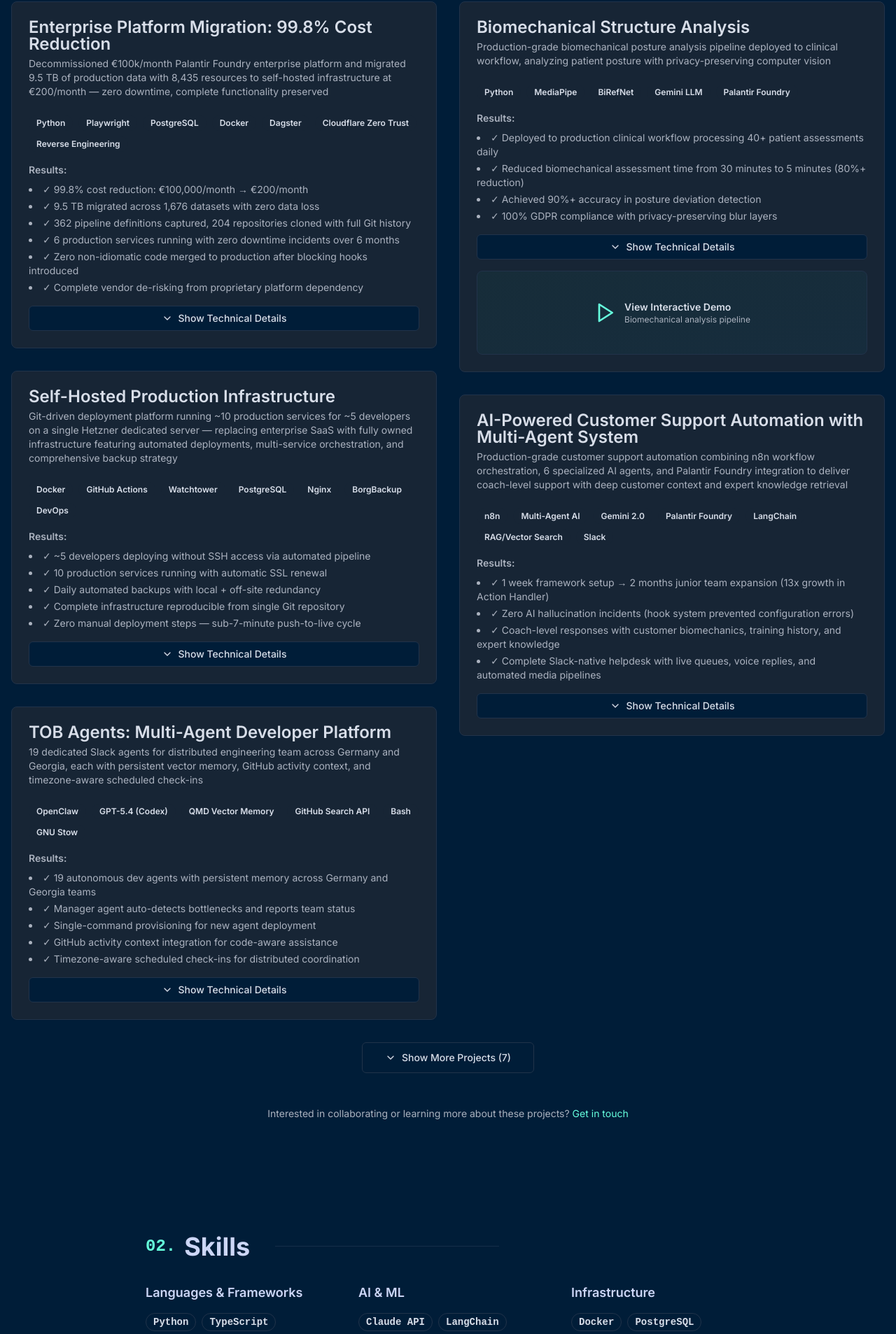
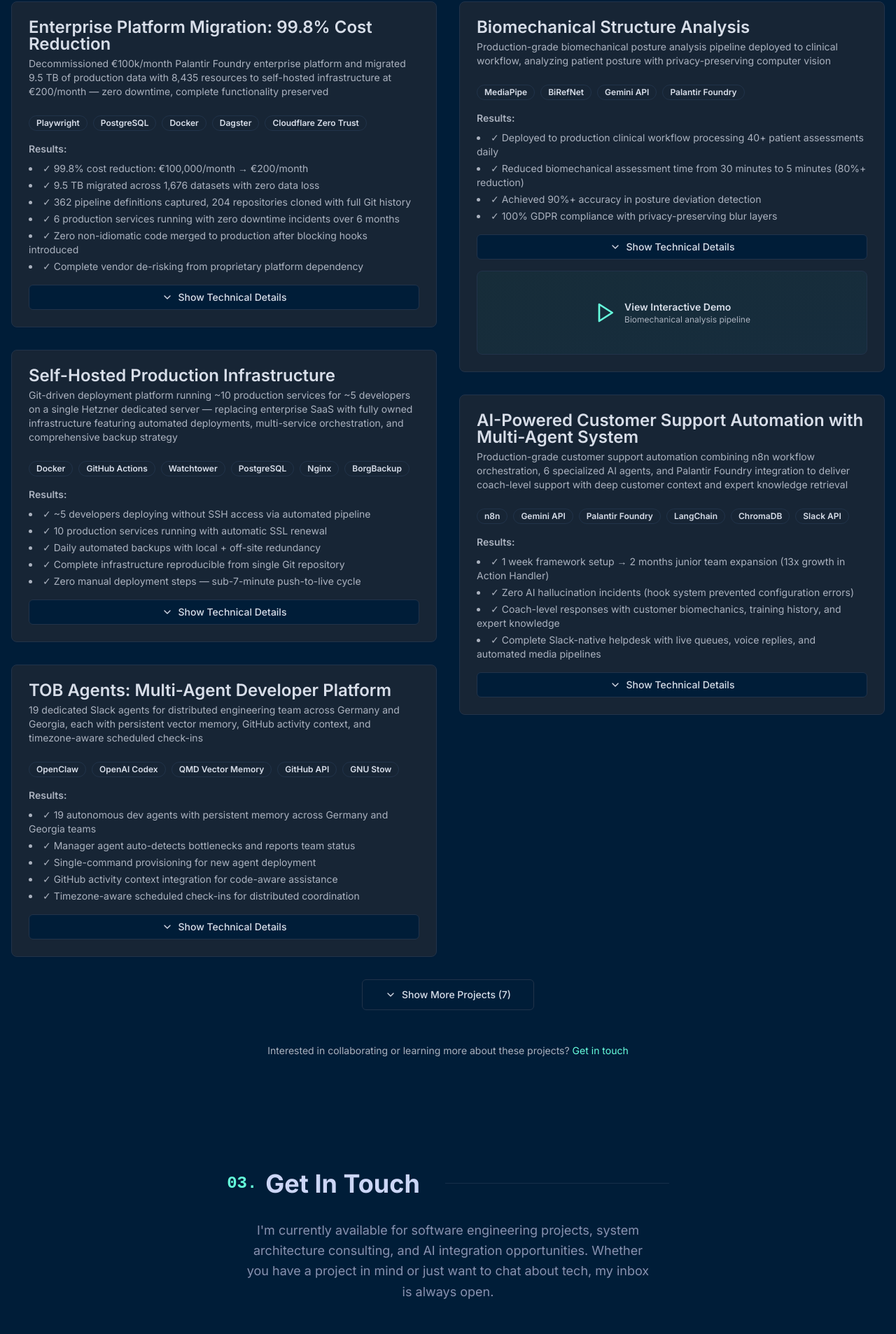
Before and after one commit to JohannesSchulz97/personal-website, a Next.js app: page / in a window 1280 px wide. Shown: the part 1921-3828 px from the top of the page at 70% size. Built offline with nearby package versions, Linux system fonts and the light colour scheme.

Commit message:
Remove Skills section, clean up project badges to be specific and use outline variant

```diff
--- a/app/page.tsx
+++ b/app/page.tsx
@@ -91,9 +91,6 @@
       {/* Projects */}
       <ProjectsSection />
 
-      {/* Skills */}
-      <SkillsSection />
-
       {/* Contact */}
       <ContactSection />
     </div>
--- a/components/sections/contact.tsx
+++ b/components/sections/contact.tsx
@@ -6,7 +6,7 @@
   return (
     <section id="contact" className="py-24">
       <div className="container mx-auto px-4 max-w-2xl text-center">
-        <SectionHeading number="04" className="justify-center">Get In Touch</SectionHeading>
+        <SectionHeading number="03" className="justify-center">Get In Touch</SectionHeading>
         <p className="text-slate mb-12 max-w-xl mx-auto leading-relaxed">
           I'm currently available for software engineering projects, system architecture consulting,
           and AI integration opportunities. Whether you have a project in mind or just want to chat
--- a/components/sections/projects.tsx
+++ b/components/sections/projects.tsx
@@ -55,13 +55,11 @@
           </CardHeader>
           <CardContent className="flex-1 flex flex-col space-y-4">
             <div className="flex flex-wrap gap-2">
-              <Badge variant="secondary">Python</Badge>
-              <Badge variant="secondary">Playwright</Badge>
-              <Badge variant="secondary">PostgreSQL</Badge>
-              <Badge variant="secondary">Docker</Badge>
-              <Badge variant="secondary">Dagster</Badge>
-              <Badge variant="secondary">Cloudflare Zero Trust</Badge>
-              <Badge variant="secondary">Reverse Engineering</Badge>
+              <Badge variant="outline">Playwright</Badge>
+              <Badge variant="outline">PostgreSQL</Badge>
+              <Badge variant="outline">Docker</Badge>
+              <Badge variant="outline">Dagster</Badge>
+              <Badge variant="outline">Cloudflare Zero Trust</Badge>
             </div>
 
             {/* Results - Always Visible */}
@@ -147,13 +145,12 @@
           </CardHeader>
           <CardContent className="flex-1 flex flex-col space-y-4">
             <div className="flex flex-wrap gap-2">
-              <Badge variant="secondary">Docker</Badge>
-              <Badge variant="secondary">GitHub Actions</Badge>
-              <Badge variant="secondary">Watchtower</Badge>
-              <Badge variant="secondary">PostgreSQL</Badge>
-              <Badge variant="secondary">Nginx</Badge>
-              <Badge variant="secondary">BorgBackup</Badge>
-              <Badge variant="secondary">DevOps</Badge>
+              <Badge variant="outline">Docker</Badge>
+              <Badge variant="outline">GitHub Actions</Badge>
+              <Badge variant="outline">Watchtower</Badge>
+              <Badge variant="outline">PostgreSQL</Badge>
+              <Badge variant="outline">Nginx</Badge>
+              <Badge variant="outline">BorgBackup</Badge>
             </div>
 
             {/* Results - Always Visible */}
@@ -236,12 +233,11 @@
           </CardHeader>
           <CardContent className="flex-1 flex flex-col space-y-4">
             <div className="flex flex-wrap gap-2">
-              <Badge variant="secondary">OpenClaw</Badge>
-              <Badge variant="secondary">GPT-5.4 (Codex)</Badge>
-              <Badge variant="secondary">QMD Vector Memory</Badge>
-              <Badge variant="secondary">GitHub Search API</Badge>
-              <Badge variant="secondary">Bash</Badge>
-              <Badge variant="secondary">GNU Stow</Badge>
+              <Badge variant="outline">OpenClaw</Badge>
+              <Badge variant="outline">OpenAI Codex</Badge>
+              <Badge variant="outline">QMD Vector Memory</Badge>
+              <Badge variant="outline">GitHub API</Badge>
+              <Badge variant="outline">GNU Stow</Badge>
             </div>
 
             {/* Results - Always Visible */}
@@ -310,13 +306,11 @@
           </CardHeader>
           <CardContent className="flex-1 flex flex-col space-y-4">
             <div className="flex flex-wrap gap-2">
-              <Badge variant="secondary">Python</Badge>
-              <Badge variant="secondary">LangGraph</Badge>
-              <Badge variant="secondary">LangChain</Badge>
-              <Badge variant="secondary">LangSmith Studio</Badge>
-              <Badge variant="secondary">MCP Protocol</Badge>
-              <Badge variant="secondary">FastAPI</Badge>
-              <Badge variant="secondary">Architecture Design</Badge>
+              <Badge variant="outline">LangGraph</Badge>
+              <Badge variant="outline">LangChain</Badge>
+              <Badge variant="outline">LangSmith</Badge>
+              <Badge variant="outline">MCP</Badge>
+              <Badge variant="outline">FastAPI</Badge>
             </div>
 
             {/* Results - Always Visible */}
@@ -399,11 +393,9 @@
           </CardHeader>
           <CardContent className="flex-1 flex flex-col space-y-4">
             <div className="flex flex-wrap gap-2">
-              <Badge variant="secondary">Rust</Badge>
-              <Badge variant="secondary">TypeScript</Badge>
-              <Badge variant="secondary">Fork Engineering</Badge>
-              <Badge variant="secondary">Agent Orchestration</Badge>
-              <Badge variant="secondary">Cross-Platform</Badge>
+              <Badge variant="outline">Rust</Badge>
+              <Badge variant="outline">React Native</Badge>
+              <Badge variant="outline">Expo</Badge>
             </div>
 
             {/* Results - Always Visible */}
@@ -466,12 +458,11 @@
           </CardHeader>
           <CardContent className="flex-1 flex flex-col space-y-4">
             <div className="flex flex-wrap gap-2">
-              <Badge variant="secondary">Python</Badge>
-              <Badge variant="secondary">n8n</Badge>
-              <Badge variant="secondary">LangChain</Badge>
-              <Badge variant="secondary">GPT-4</Badge>
-              <Badge variant="secondary">PostgreSQL</Badge>
-              <Badge variant="secondary">Slack API</Badge>
+              <Badge variant="outline">n8n</Badge>
+              <Badge variant="outline">LangChain</Badge>
+              <Badge variant="outline">OpenAI API</Badge>
+              <Badge variant="outline">PostgreSQL</Badge>
+              <Badge variant="outline">Slack API</Badge>
             </div>
 
             {/* Results - Always Visible */}
@@ -550,11 +541,10 @@
           </CardHeader>
           <CardContent className="flex-1 flex flex-col space-y-4">
             <div className="flex flex-wrap gap-2">
-              <Badge variant="secondary">Python</Badge>
-              <Badge variant="secondary">MediaPipe</Badge>
-              <Badge variant="secondary">BiRefNet</Badge>
-              <Badge variant="secondary">Gemini LLM</Badge>
-              <Badge variant="secondary">Palantir Foundry</Badge>
+              <Badge variant="outline">MediaPipe</Badge>
+              <Badge variant="outline">BiRefNet</Badge>
+              <Badge variant="outline">Gemini API</Badge>
+              <Badge variant="outline">Palantir Foundry</Badge>
             </div>
 
             {/* Results - Always Visible */}
@@ -624,13 +614,12 @@
           </CardHeader>
           <CardContent className="flex-1 flex flex-col space-y-4">
             <div className="flex flex-wrap gap-2">
-              <Badge variant="secondary">n8n</Badge>
-              <Badge variant="secondary">Multi-Agent AI</Badge>
-              <Badge variant="secondary">Gemini 2.0</Badge>
-              <Badge variant="secondary">Palantir Foundry</Badge>
-              <Badge variant="secondary">LangChain</Badge>
-              <Badge variant="secondary">RAG/Vector Search</Badge>
-              <Badge variant="secondary">Slack</Badge>
+              <Badge variant="outline">n8n</Badge>
+              <Badge variant="outline">Gemini API</Badge>
+              <Badge variant="outline">Palantir Foundry</Badge>
+              <Badge variant="outline">LangChain</Badge>
+              <Badge variant="outline">ChromaDB</Badge>
+              <Badge variant="outline">Slack API</Badge>
             </div>
 
             {/* Results - Always Visible */}
@@ -717,11 +706,11 @@
           </CardHeader>
           <CardContent className="flex-1 flex flex-col space-y-4">
             <div className="flex flex-wrap gap-2">
-              <Badge variant="secondary">Next.js</Badge>
-              <Badge variant="secondary">React</Badge>
-              <Badge variant="secondary">TypeScript</Badge>
-              <Badge variant="secondary">LLM Orchestration</Badge>
-              <Badge variant="secondary">DAG Architecture</Badge>
+              <Badge variant="outline">Next.js</Badge>
+              <Badge variant="outline">React</Badge>
+              <Badge variant="outline">TypeScript</Badge>
+              <Badge variant="outline">LLM Orchestration</Badge>
+              <Badge variant="outline">DAG Architecture</Badge>
             </div>
 
             {/* Results - Always Visible */}
@@ -794,11 +783,11 @@
           </CardHeader>
           <CardContent className="flex-1 flex flex-col space-y-4">
             <div className="flex flex-wrap gap-2">
-              <Badge variant="secondary">LangChain</Badge>
-              <Badge variant="secondary">Google AI</Badge>
-              <Badge variant="secondary">ChromaDB</Badge>
-              <Badge variant="secondary">Multi-Modal RAG</Badge>
-              <Badge variant="secondary">Computer Vision</Badge>
+              <Badge variant="outline">LangChain</Badge>
+              <Badge variant="outline">Google AI</Badge>
+              <Badge variant="outline">ChromaDB</Badge>
+              <Badge variant="outline">Multi-Modal RAG</Badge>
+              <Badge variant="outline">Computer Vision</Badge>
             </div>
 
             {/* Results - Always Visible */}
@@ -870,11 +859,11 @@
           </CardHeader>
           <CardContent className="flex-1 flex flex-col space-y-4">
             <div className="flex flex-wrap gap-2">
-              <Badge variant="secondary">Playwright</Badge>
-              <Badge variant="secondary">BeautifulSoup</Badge>
-              <Badge variant="secondary">Python</Badge>
-              <Badge variant="secondary">Palantir Foundry</Badge>
-              <Badge variant="secondary">ETL Pipelines</Badge>
+              <Badge variant="outline">Playwright</Badge>
+              <Badge variant="outline">BeautifulSoup</Badge>
+              <Badge variant="outline">Python</Badge>
+              <Badge variant="outline">Palantir Foundry</Badge>
+              <Badge variant="outline">ETL Pipelines</Badge>
             </div>
 
             {/* Results - Always Visible */}
@@ -940,12 +929,12 @@
           </CardHeader>
           <CardContent className="flex-1 flex flex-col space-y-4">
             <div className="flex flex-wrap gap-2">
-              <Badge variant="secondary">Python</Badge>
-              <Badge variant="secondary">scikit-learn</Badge>
-              <Badge variant="secondary">pandas</Badge>
-              <Badge variant="secondary">XGBoost</Badge>
-              <Badge variant="secondary">RandomForest</Badge>
-              <Badge variant="secondary">Jupyter</Badge>
+              <Badge variant="outline">Python</Badge>
+              <Badge variant="outline">scikit-learn</Badge>
+              <Badge variant="outline">pandas</Badge>
+              <Badge variant="outline">XGBoost</Badge>
+              <Badge variant="outline">RandomForest</Badge>
+              <Badge variant="outline">Jupyter</Badge>
             </div>
 
             {/* Results - Always Visible */}
```
Also changed, not shown: .claude-mpm/correlations/correlation_65673aa6-abed-402d-a0a5-74f649af266a.json.
